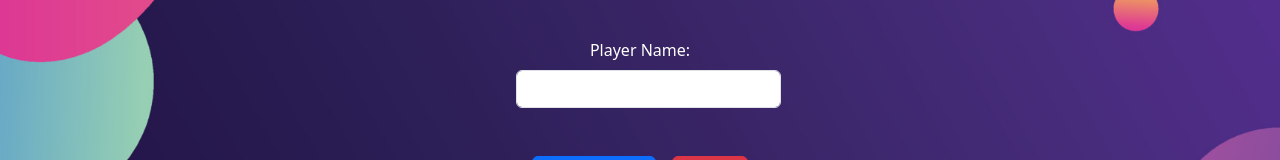
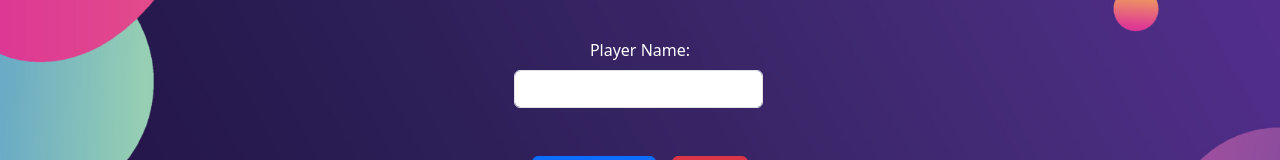
Before and after one commit to H8-RMT46-GroupProject/tictactoe-multiplayer, a React (Vite) app in the folder client/: page /create in a window 1280 px wide. Shown: the part 272-432 px from the top of the page. Built offline with nearby package versions, Linux system fonts and the light colour scheme.

Commit message:
refactor: styling input text

```diff
--- a/client/src/views/CreateRoom.jsx
+++ b/client/src/views/CreateRoom.jsx
@@ -99,7 +99,7 @@ export default function CreateRoom() {
             className="form-control"
             value={playerName}
             onChange={handleOnChange}
-            style={{ marginLeft: "0.5rem" }}
+            style={{ marginLeft: "0.3rem", width: "95%" }}
             minLength={3}
             maxLength={10}
             required
```
